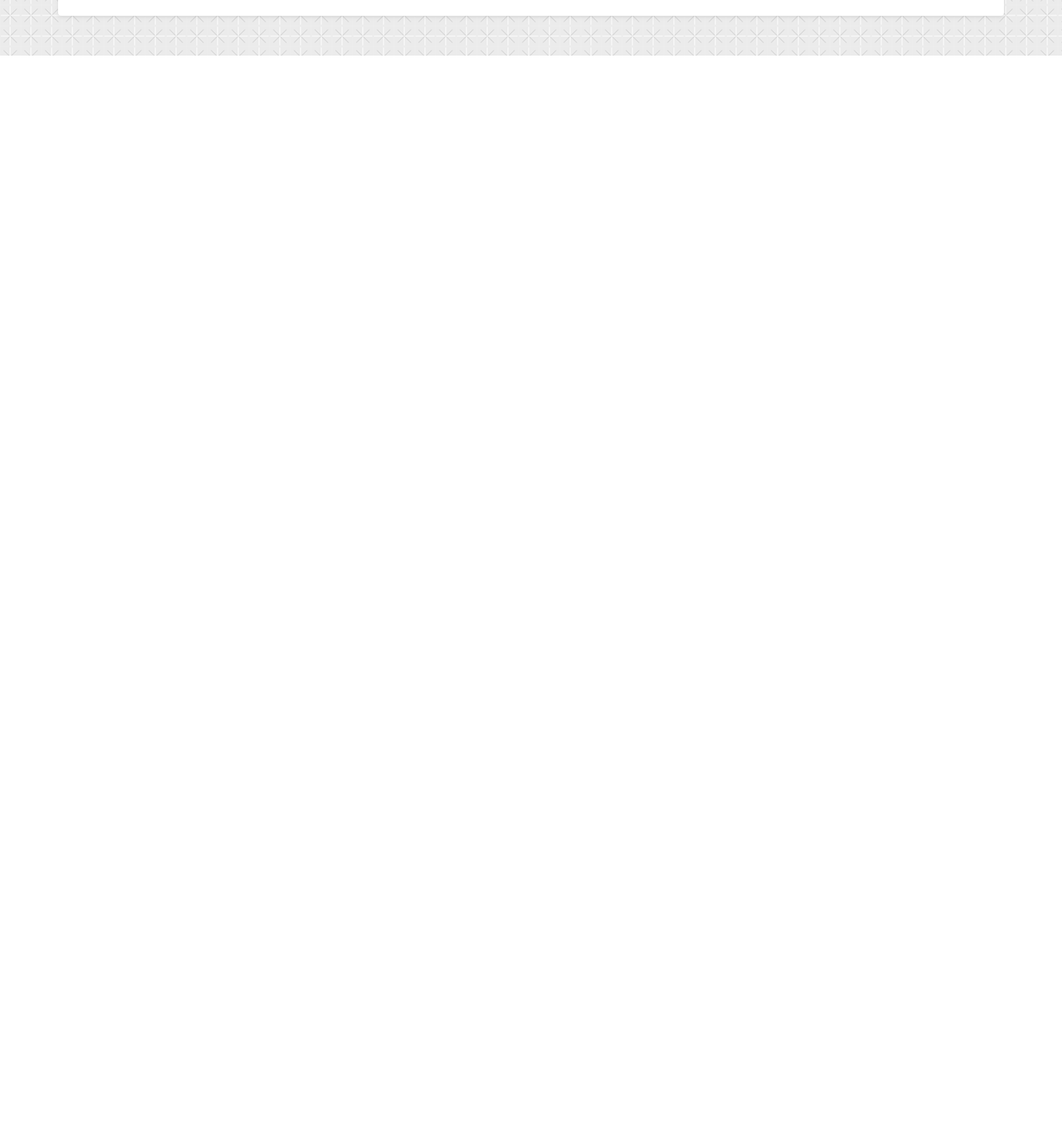
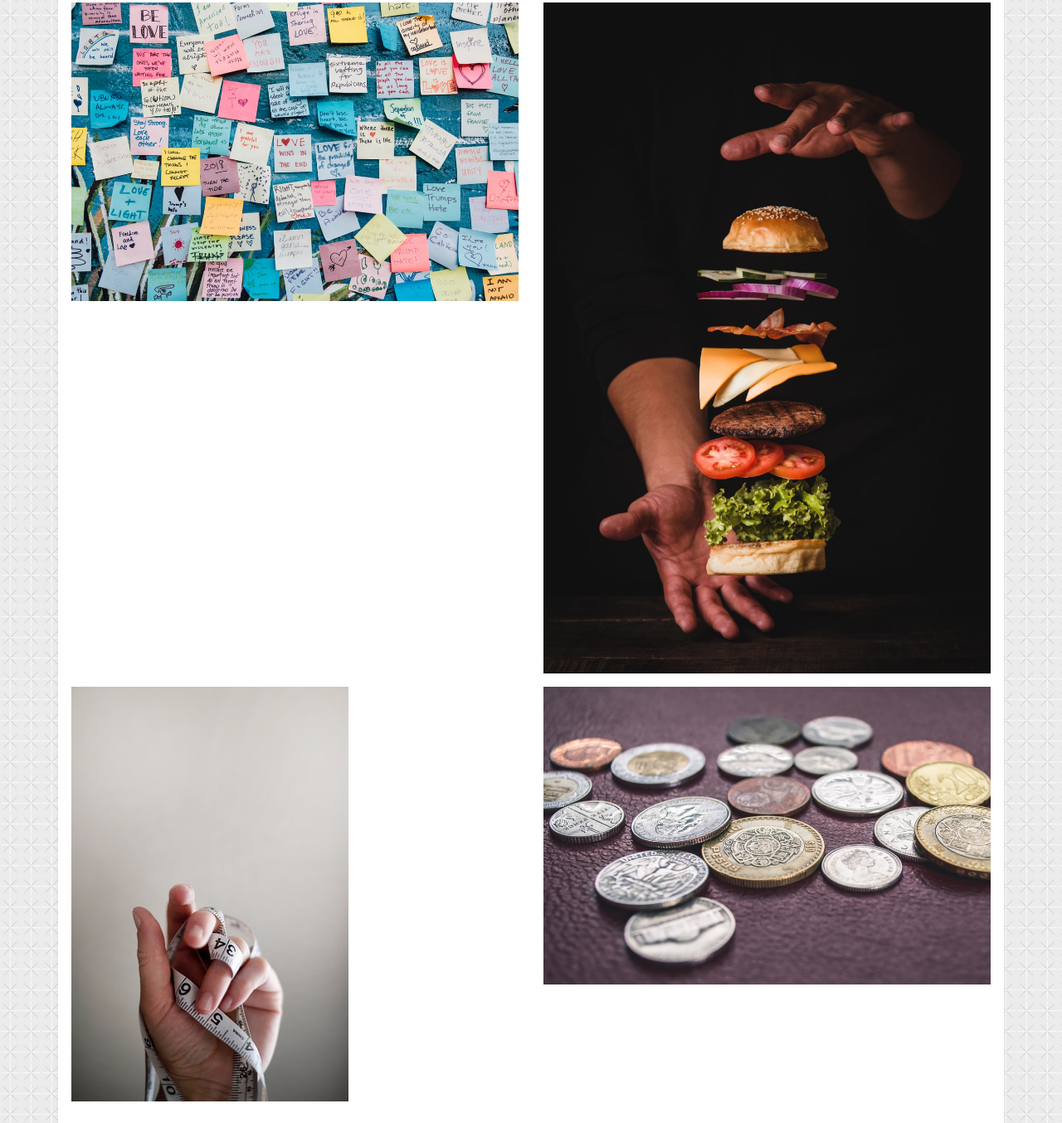
Before and after one commit to thoughtsinflight/BootStrap-Practice, a plain HTML site: page porfolio.html in a window 1280 px wide. Shown: the part 2169-3523 px from the top of the page at 83% size. Before the commit the page ends 2236 px from the top, so only its background shows below. Drawn offline with nearby package versions, Linux system fonts and the light colour scheme.

Commit message:
added the rest of the homework, just need the links

```diff
--- a/porfolio.html
+++ b/porfolio.html
@@ -69,6 +69,18 @@
                     <div class="col-md-6">
                         <a href="https://mealsbydesign.herokuapp.com/"><img src="./image/mealsbydesign.jpg" class="img-fluid mb-sm-3" alt="Meals By Design"></a>
                     </div>
+                    <div class="col-md-6">
+                        <a href="https://infinite-dusk-40735.herokuapp.com/"><img src="./image/nottaker.jpg" class="img-fluid mb-sm-3" alt="Note Taker"></a>
+                    </div>
+                    <div class="col-md-6">
+                        <a href="#"><img src="./image/nodeexpresshandlebars.jpg" class="img-fluid mb-sm-3" alt="Node Express Handlebars"></a>
+                    </div>
+                    <div class="col-md-6">
+                        <a href="#"><img src="./image/fitnesstracker.jpg" class="img-fluid mb-sm-3" alt="Fitness Tracker"></a>
+                    </div>
+                    <div class="col-md-6">
+                        <a href="#"><img src="./image/budgettracker.jpg" class="img-fluid mb-sm-3" alt="Progressive Budget"></a>
+                    </div>
                 </div>
             </div>
         </div>
```
Also changed, not shown: image/budgettracker.jpg (added), image/fitnesstracker.jpg (added), image/nodeexpresshandlebars.jpg (added), image/nottaker.jpg (added).
